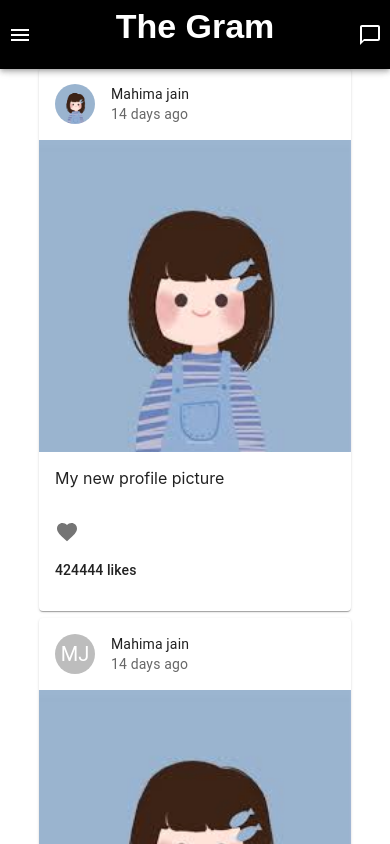
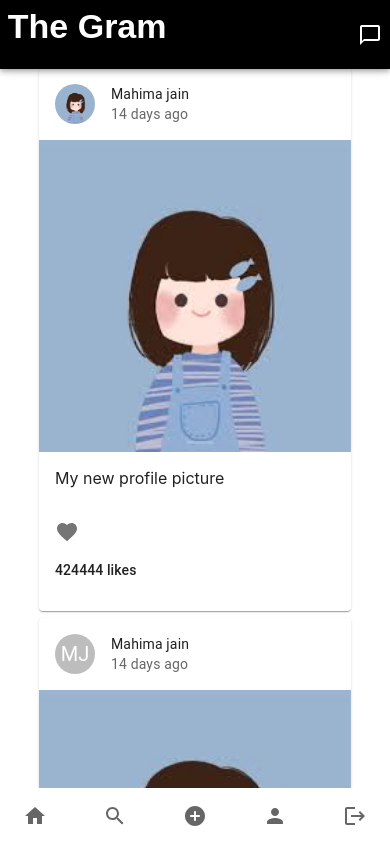
Before and after one commit to maahi-jain/The-Gram, a React (Create React App) app in the folder app/: page / in a window 390 px wide. Shown: the top 844 px of the page. Built offline with nearby package versions, Linux system fonts and the light colour scheme.

Commit message:
Add bottom nav for mobile screen

```diff
--- a/app/src/App.js
+++ b/app/src/App.js
@@ -6,6 +6,7 @@ import SideNav from './Components/SideNav';
 import { Box, Toolbar } from '@mui/material';
 import { useEffect, useState } from 'react';
 import useWindowSize from './CustomHooks/useWindowSize';
+import BottomNav from './Components/BottomNav';
 
 function App() {
   let desktop = 'desktop';
@@ -20,7 +21,7 @@ function App() {
   return (
     <div className="App">
       <Header />
-      <SideNav />
+      {isMobile ? <BottomNav /> : <SideNav />}
       <Box component="main" className={"main " + windowState}>
         <Toolbar />
         <Home />
--- /dev/null
+++ b/app/src/Components/BottomNav/index.js
@@ -0,0 +1,29 @@
+import { BottomNavigation, BottomNavigationAction } from "@mui/material";
+import React from "react";
+import "./style.css"
+
+import HomeIcon from '@mui/icons-material/Home';
+import SearchOutlinedIcon from '@mui/icons-material/SearchOutlined';
+import AddCircleRoundedIcon from '@mui/icons-material/AddCircleRounded';
+import PersonIcon from '@mui/icons-material/Person';
+import LogoutIcon from '@mui/icons-material/Logout';
+
+const BottomNav = () => {
+    return (
+        <BottomNavigation className="bottomNav"
+        //   showLabels
+        //   value={value}
+        //   onChange={(event, newValue) => {
+        //     setValue(newValue);
+        //   }}
+        >
+            <BottomNavigationAction label="Home" icon={<HomeIcon />} />
+            <BottomNavigationAction label="Search" icon={<SearchOutlinedIcon />} />
+            <BottomNavigationAction label="Create" icon={<AddCircleRoundedIcon />} />
+            <BottomNavigationAction label="My Profile" icon={<PersonIcon />} />
+            <BottomNavigationAction label="Logout" icon={<LogoutIcon />} />
+        </BottomNavigation>
+    )
+}
+
+export default BottomNav;
--- /dev/null
+++ b/app/src/Components/BottomNav/style.css
@@ -0,0 +1,7 @@
+.bottomNav {
+  position: fixed;
+  bottom: 0;
+  left: 0;
+  right: 0;
+  z-index: 1500;
+}
--- a/app/src/Components/Header/index.js
+++ b/app/src/Components/Header/index.js
@@ -1,18 +1,12 @@
 import React from "react";
-import Avatar from '@mui/material/Avatar';
 import "./style.css";
-import dp from "../../assets/profile.jpeg";
-import MenuIcon from '@mui/icons-material/Menu';
 import ChatBubbleOutlineIcon from '@mui/icons-material/ChatBubbleOutline';
-import useWindowSize from "../../CustomHooks/useWindowSize";
 import { AppBar, Toolbar } from "@mui/material";
 
 const Header = () => {
-    const isMobile = useWindowSize();
     return <AppBar id="header">
         <Toolbar className="headerToolBar">
             <>
-                {isMobile && <MenuIcon className="menuIcon" />}
                 <h1>The Gram</h1>
             </>
             <ChatBubbleOutlineIcon />
```
